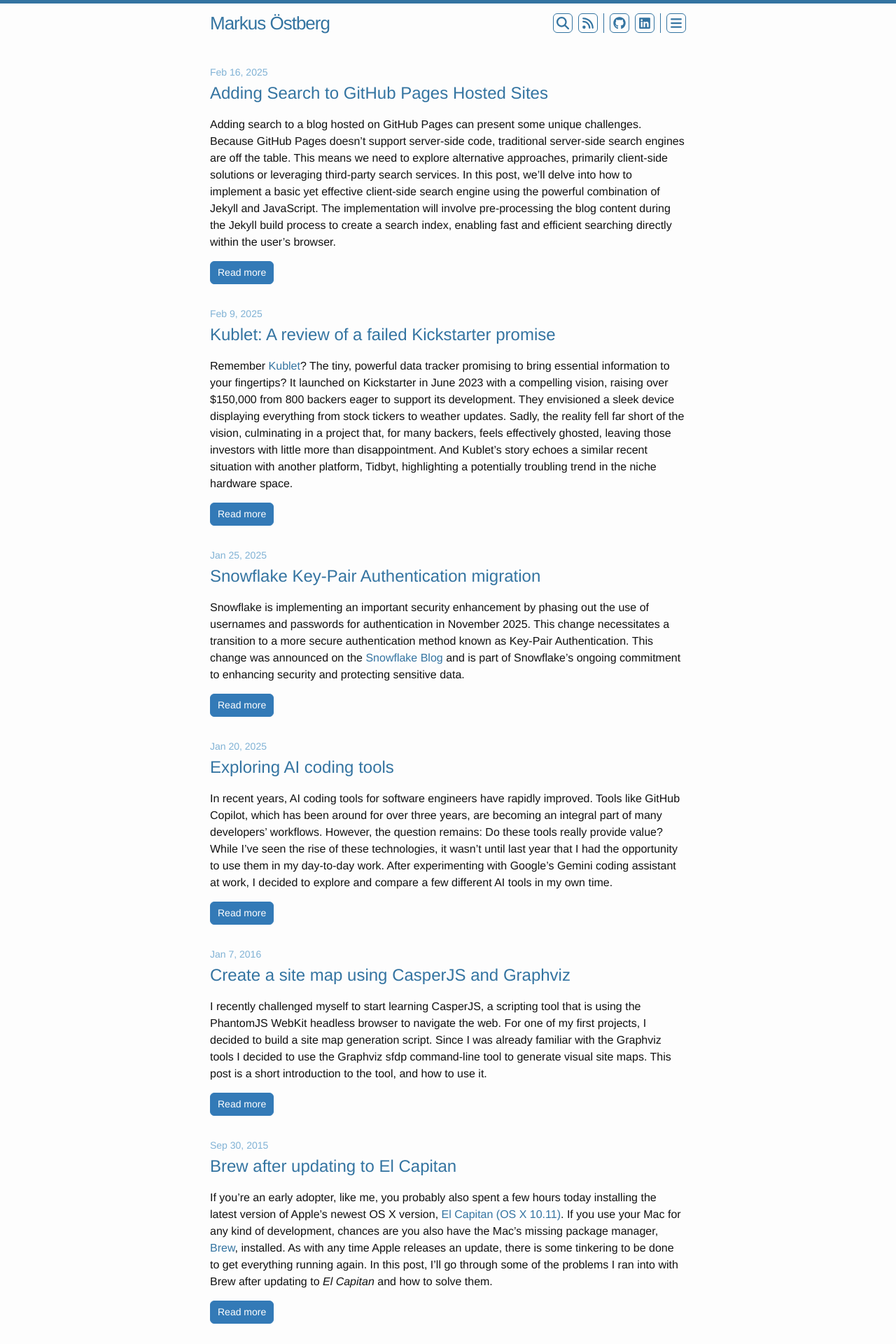
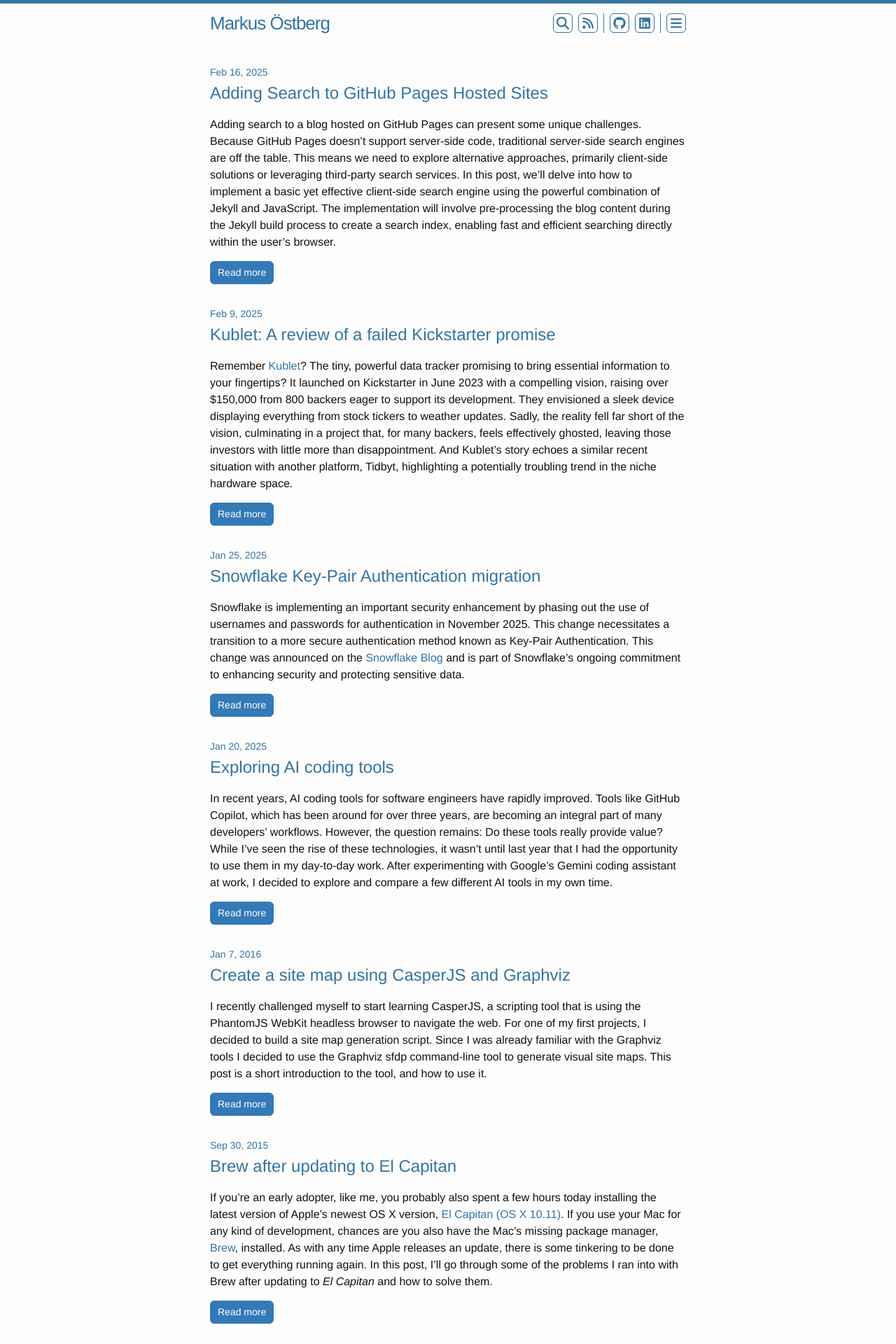
Before and after one commit to markusos/markusos.github.io, a Jekyll site: the page built from index.html, in a window 1280 px wide. Shown: the top 1920 px of the page at 70% size. Built offline with Jekyll 4.4.1, drawn with Linux system fonts in a browser that asks for light colours; the list of posts is cut into pages by our own code.

Commit message:
Fix accessibility issues

```diff
--- a/_includes/head.html
+++ b/_includes/head.html
@@ -12,7 +12,7 @@
   <link rel="stylesheet" href="{{ "/css/main.css" | prepend: site.baseurl }}">
   <link rel="canonical" href="{{ page.url | replace:'index.html','' | prepend: site.baseurl | prepend: site.url }}">
   <link rel="alternate" type="application/atom+xml" title="{{ site.title }}" href="{{ "/feed.xml" | prepend: site.baseurl | prepend: site.url }}" />
-  <link rel="stylesheet" href="https://cdn.jsdelivr.net/npm/katex@0.16.21/dist/katex.min.css" integrity="sha384-zh0CIslj+VczCZtlzBcjt5ppRcsAmDnRem7ESsYwWwg3m/OaJ2l4x7YBZl9Kxxib" crossorigin="anonymous">
+  <link rel="preload" as="style" href="https://cdn.jsdelivr.net/npm/katex@0.16.21/dist/katex.min.css" integrity="sha384-zh0CIslj+VczCZtlzBcjt5ppRcsAmDnRem7ESsYwWwg3m/OaJ2l4x7YBZl9Kxxib" crossorigin="anonymous" onload="this.rel='stylesheet'">
   <!-- The loading of KaTeX is deferred to speed up page rendering -->
   <script defer src="https://cdn.jsdelivr.net/npm/katex@0.16.21/dist/katex.min.js" integrity="sha384-Rma6DA2IPUwhNxmrB/7S3Tno0YY7sFu9WSYMCuulLhIqYSGZ2gKCJWIqhBWqMQfh" crossorigin="anonymous"></script>
   <!-- To automatically render math in text elements, include the auto-render extension: -->
--- a/_includes/header.html
+++ b/_includes/header.html
@@ -43,7 +43,7 @@
 
       <!-- Menu -->
       <div class="menu-toggle">
-        <div class="menu-button" tabindex="0" aria-label="Menu">
+        <div class="menu-button" tabindex="0">
           <svg xmlns="http://www.w3.org/2000/svg" class="icon" aria-hidden="true" focusable="false" viewBox="0 0 448 512">
             <!--!Font Awesome Free 6.7.2 by @fontawesome - https://fontawesome.com License - https://fontawesome.com/license/free Copyright 2025 Fonticons, Inc.-->
             <path d="M0 96C0 78.3 14.3 64 32 64l384 0c17.7 0 32 14.3 32 32s-14.3 32-32 32L32 128C14.3 128 0 113.7 0 96zM0 256c0-17.7 14.3-32 32-32l384 0c17.7 0 32 14.3 32 32s-14.3 32-32 32L32 288c-17.7 0-32-14.3-32-32zM448 416c0 17.7-14.3 32-32 32L32 448c-17.7 0-32-14.3-32-32s14.3-32 32-32l384 0c17.7 0 32 14.3 32 32z"/>
--- a/_layouts/default.html
+++ b/_layouts/default.html
@@ -1,5 +1,5 @@
 <!DOCTYPE html>
-<html>
+<html lang="en">
 
   {% include head.html %}
 
--- a/_sass/_layout.scss
+++ b/_sass/_layout.scss
@@ -109,7 +109,7 @@
             margin: 0;
 
             .page-link {
-              color: $blue-color;
+              color: $blue-color-dark;
               line-height: 1.75;
             }
           }
@@ -143,8 +143,8 @@
 .footer-col-wrapper {
   display: flex;
   flex-wrap: wrap;
-  font-size: 15px;
-  color: $grey-color;
+  font-size: $small-font-size;
+  color: $blue-color-dark;
   margin-left: -$spacing-unit / 2;
 }
 
@@ -205,7 +205,7 @@
 
 .post-meta {
   font-size: $small-font-size;
-  color: $blue-color;
+  color: $blue-color-dark;
 }
 
 .post-link {
```
